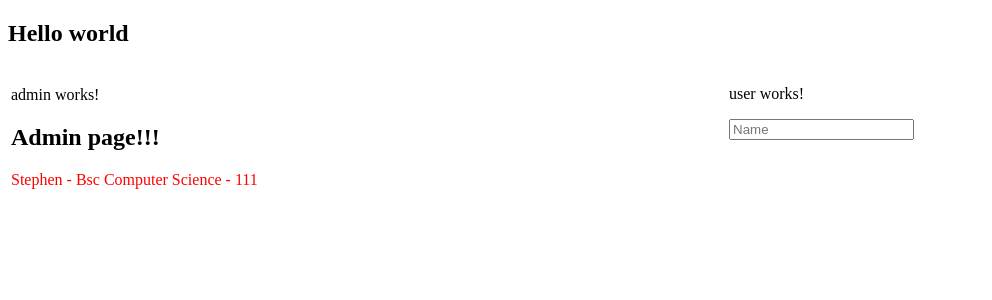
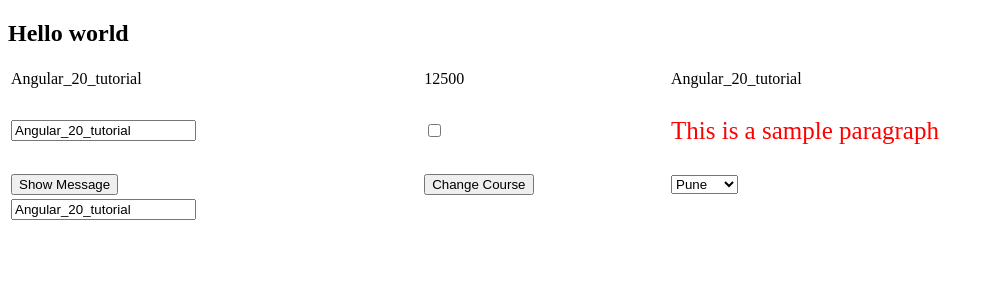
Before and after one commit to Stephen882-pixel/angular_20_crash_course, an Angular app: page / in a window 1280 px wide. Shown: the top 300 px of the page, without its empty margins (0-992 px from the left). Built offline with nearby package versions, Linux system fonts and the light colour scheme.

Commit message:
data binding

```diff
--- a/src/app/app.html
+++ b/src/app/app.html
@@ -1,15 +1,3 @@
 <h2>Hello world</h2>
 
-<table style="width: 100%" >
-
-  <tr>
-
-    <td>
-      <app-admin></app-admin>
-    </td>
-      <app-user></app-user>
-    <td></td>
-
-  </tr>
-
-</table>
+<app-data-binding></app-data-binding>
--- a/src/app/app.ts
+++ b/src/app/app.ts
@@ -2,10 +2,11 @@ import { Component, signal } from '@angular/core';
 import { RouterOutlet } from '@angular/router';
 import {Admin} from './components/admin/admin';
 import {User} from './components/user/user';
+import {DataBinding} from './components/data-binding/data-binding';
 
 @Component({
   selector: 'app-root',
-  imports: [Admin,User],
+  imports: [Admin , User, DataBinding],
   templateUrl: './app.html',
   styleUrl: './app.css'
 })
--- a/src/app/components/data-binding/data-binding.css
+++ b/src/app/components/data-binding/data-binding.css
@@ -0,0 +1,4 @@
+.myColor{
+    color:red;
+    font-size: 25px;
+}
--- a/src/app/components/data-binding/data-binding.html
+++ b/src/app/components/data-binding/data-binding.html
@@ -1 +1,58 @@
-<p>data-binding works!</p>
+<table style="width: 100%" >
+
+  <tr>
+
+    <td>
+        {{courseName}}
+    </td>
+
+    <td>
+        {{productPrice}}
+    </td>
+
+    <td>
+      <span>  {{courseName}}  </span>
+    </td>
+
+    <td>
+      <!-- {{fullName()}} -->
+    </td>
+
+  </tr>
+
+  <tr>
+
+    <td>
+      <input type="text" value="{{courseName}}">
+    </td>
+    <td>
+      <input [type]="inputType" [max]="maxlength" [minLength]="minChar">
+    </td>
+    <td>
+      <p [class]="myClassName" >This is a sample paragraph</p>
+    </td>
+
+  </tr>
+
+  <tr>
+    <td>
+      <button (click)="showWelcomeMsg()">Show Message</button>
+    </td>
+    <td>
+       <button (click)="changeCourseName()">Change Course</button>
+    </td>
+    <td>
+      <select (change)="onCityChange()">
+        <option value="" >Pune</option>
+        <option value="" >Nai</option>
+        <option value="" >Kisumu</option>
+      </select>
+    </td>
+  </tr>
+  <tr>
+    <td>
+      <input type="text" [(ngModel)]="courseName">
+    </td>
+  </tr>
+
+</table>
--- a/src/app/components/data-binding/data-binding.ts
+++ b/src/app/components/data-binding/data-binding.ts
@@ -1,11 +1,31 @@
 import { Component } from '@angular/core';
+import { FormsModule } from '@angular/forms';
 
 @Component({
   selector: 'app-data-binding',
-  imports: [],
+  imports: [FormsModule],
   templateUrl: './data-binding.html',
   styleUrl: './data-binding.css'
 })
 export class DataBinding {
+    courseName: string = "Angular_20_tutorial";
+    productPrice: number = 12500;
+    maxlength : number = 5;
+    minChar :number = 3;
+    inputType :string = "checkbox";
+    myClassName :string = "myColor";
 
+    constructor() {
+
+    }
+
+    showWelcomeMsg() {
+      alert("Welcome to Angular 20 Tutorial");
+    }
+    changeCourseName() {
+      this.courseName = "Angular_20_tutorial - Updated";
+    }
+    onCityChange(){
+      alert("City Changed");
+    }
 }
--- /dev/null
+++ b/src/app/components/signal-ex/signal-ex.html
@@ -0,0 +1 @@
+<p>signal-ex works!</p>
```
Also changed, not shown: src/app/components/signal-ex/signal-ex.ts (added, +11 -0 lines), src/app/components/signal-ex/signal-ex.css (added), 1 other file (tests, documents, lock files or other folders).
